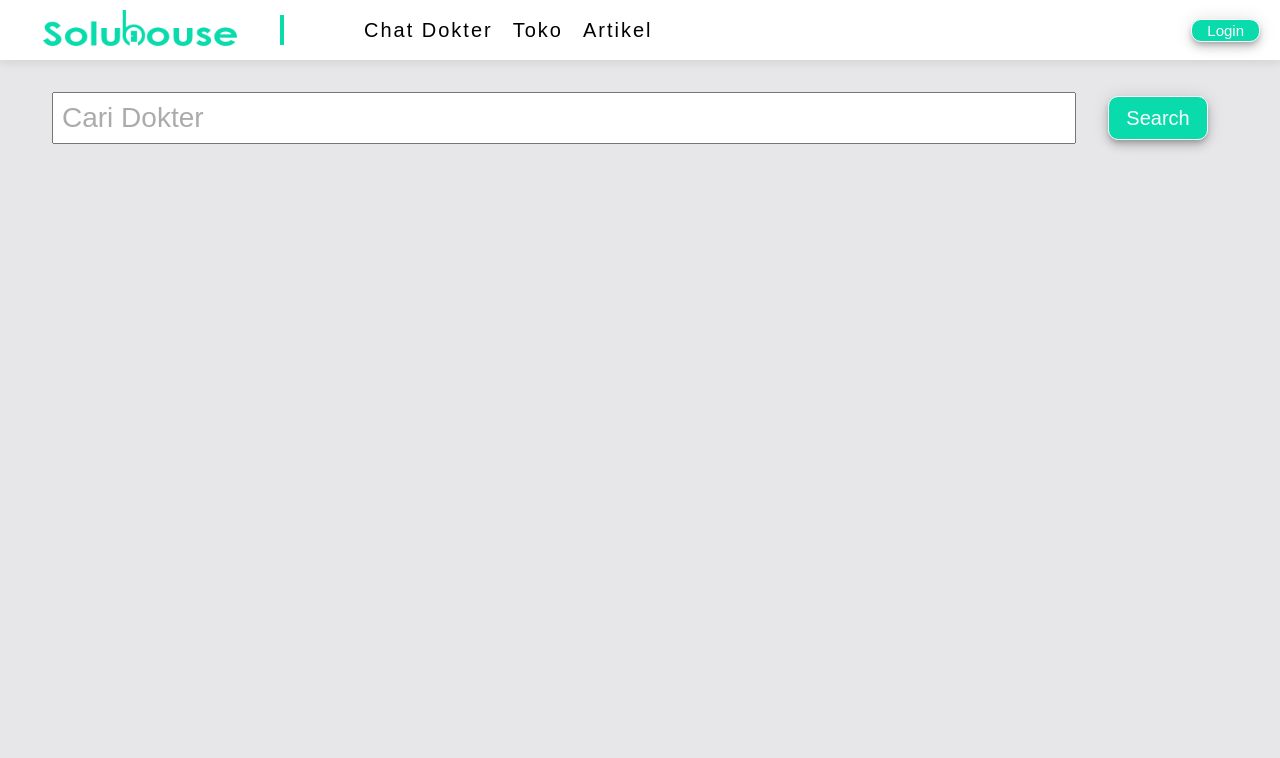
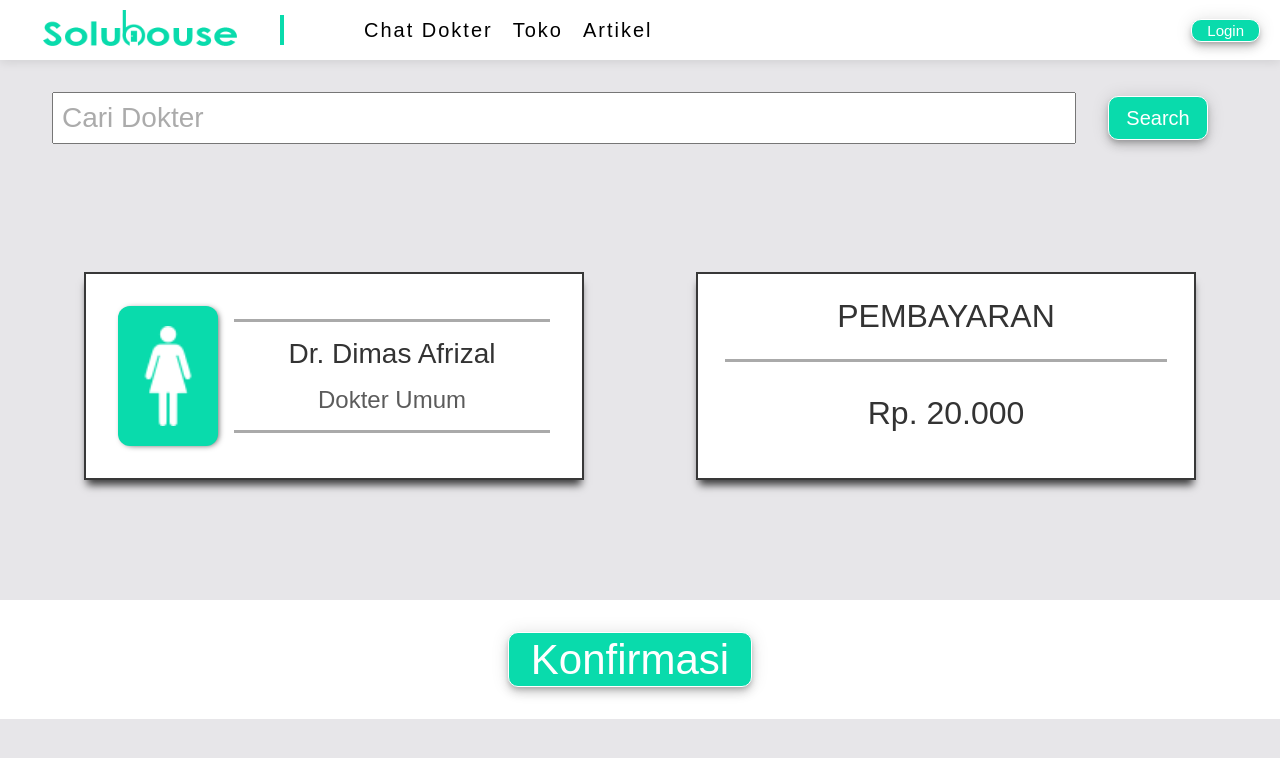
Before and after one commit to ajeung/gigih-capstone-project, a React (Create React App) app: page /payment/1/price-detail in a window 1280 px wide. Shown: the top 758 px of the page. Built offline with nearby package versions, Linux system fonts and the light colour scheme.

Commit message:
Add Price Detail page

```diff
--- a/src/pages/DoctorList/index.jsx
+++ b/src/pages/DoctorList/index.jsx
@@ -46,7 +46,6 @@ const DoctorList = () => {
     ]
 
     return (
-        <>
         <div className={styles.container}>
             <DoctorListTitle title="Dokter Umum" />
             <div className={styles.doctor_list}>
@@ -57,7 +56,6 @@ const DoctorList = () => {
                 }
             </div>
         </div>
-        </>
     );
 };
 
--- /dev/null
+++ b/src/pages/PriceDetail/index.jsx
@@ -0,0 +1,29 @@
+import photo from "../../assets/img/woman.png"
+import styles from "./style.module.css";
+
+const PriceDetail = () => {
+    return (
+        <div className={styles.container}>
+            <div className={styles.content}>
+                <div className={styles.doctor_card}>
+                    <div className={styles.doctor_photo}>
+                        <img src={photo} alt="Doctor" />
+                    </div>
+                    <div className={styles.doctor_detail}>
+                        <h4>Dr. Dimas Afrizal</h4>
+                        <p>Dokter Umum</p>
+                    </div>
+                </div>
+                <div className={styles.price_card}>
+                    <h4>PEMBAYARAN</h4>
+                    <p>Rp. 20.000</p>
+                </div>
+            </div>
+            <div className={styles.comfirm_container}>
+                <button type="button">Konfirmasi</button>
+            </div>
+        </div>
+    );
+};
+
+export default PriceDetail;
--- /dev/null
+++ b/src/pages/PriceDetail/style.module.css
@@ -0,0 +1,97 @@
+.container {
+    display: flex;
+    flex-direction: column;
+}
+
+.content {
+    display: flex;
+    justify-content: center;
+    column-gap: 7rem;
+    margin: 5.5rem auto;
+}
+
+.doctor_card,
+.price_card {
+    display: flex;
+    box-shadow: 0px 8px 8px -3px rgba(0, 0, 0, 0.75);
+    border: 2px solid rgb(56, 56, 56);
+    background-color: white;
+    width: 500px;
+    padding: 2rem 1.4rem;
+    padding-right: 2rem;
+    margin-bottom: 2rem;
+    align-items: center;
+}
+
+.doctor_card {
+    padding-left: 2rem;
+}
+
+.doctor_photo {
+    background-color: var(--light-green);
+    padding: 20px 0;
+    border-radius: 12px;
+    box-shadow: 2px 1px 6px -2px rgba(0, 0, 0, 0.75);
+    margin-right: 1rem;
+    height: 140px;
+    width: 100px;
+}
+
+.doctor_photo>img {
+    height: 100%;
+    width: 100%;
+    margin: auto;
+}
+
+.doctor_detail {
+    text-align: center;
+    border-top: 3px solid rgb(170, 170, 170);
+    border-bottom: 3px solid rgb(170, 170, 170);
+    flex-grow: 2;
+    padding: 1rem 0;
+}
+
+.doctor_detail>h4 {
+    font-size: 28px;
+    font-weight: 400;
+    margin-bottom: 1rem;
+}
+
+.doctor_detail>p {
+    font-size: 24px;
+    opacity: .8;
+}
+
+.price_card {
+    flex-direction: column;
+    align-items: center;
+    justify-content: space-between;
+    padding: 0 1.4rem;
+    padding-bottom: 2rem;
+}
+
+.price_card>h4 {
+    border-bottom: 3px solid rgb(170, 170, 170);
+    width: 98%;
+    text-align: center;
+    font-size: 32px;
+    font-weight: 400;
+    padding: 1.5rem;
+}
+
+.price_card>p {
+    font-size: 32px;
+    margin-bottom: 0.85rem;
+}
+
+.comfirm_container {
+    background-color: white;
+    padding: 2rem;
+    text-align: center;
+}
+
+.comfirm_container>button {
+    width: 20%;
+    height: 55px;
+    font-size: 42px;
+}
--- a/src/pages/SearchDoctor/index.jsx
+++ b/src/pages/SearchDoctor/index.jsx
@@ -44,7 +44,6 @@ const SearchDoctor = () => {
   ];
 
   return (
-    <>
     <div className={styles.container}>
       <div className={styles.categories}>
         <h3>Kategori Dokter</h3>
@@ -64,7 +63,6 @@ const SearchDoctor = () => {
         ))}
       </div>
     </div>
-    </>
   );
 };
 
--- a/src/router/index.jsx
+++ b/src/router/index.jsx
@@ -2,6 +2,7 @@ import { Route, Routes } from "react-router-dom";
 import HomeLayout from "../layouts/HomeLayout";
 import DoctorList from "../pages/DoctorList";
 import SearchDoctor from "../pages/SearchDoctor";
+import PriceDetail from "../pages/PriceDetail";
 
 const GlobalRoutes = () => {
   return (
@@ -9,6 +10,7 @@ const GlobalRoutes = () => {
       <Routes>
         <Route path="/doctor-list/:id" element={<DoctorList />} />
         <Route path="/search-doctor" element={<SearchDoctor />} />
+        <Route path="/payment/:id/price-detail" element={<PriceDetail />} />
       </Routes>
     </HomeLayout>
   );
```
Lines whose indentation alone changed are shown as unchanged.
